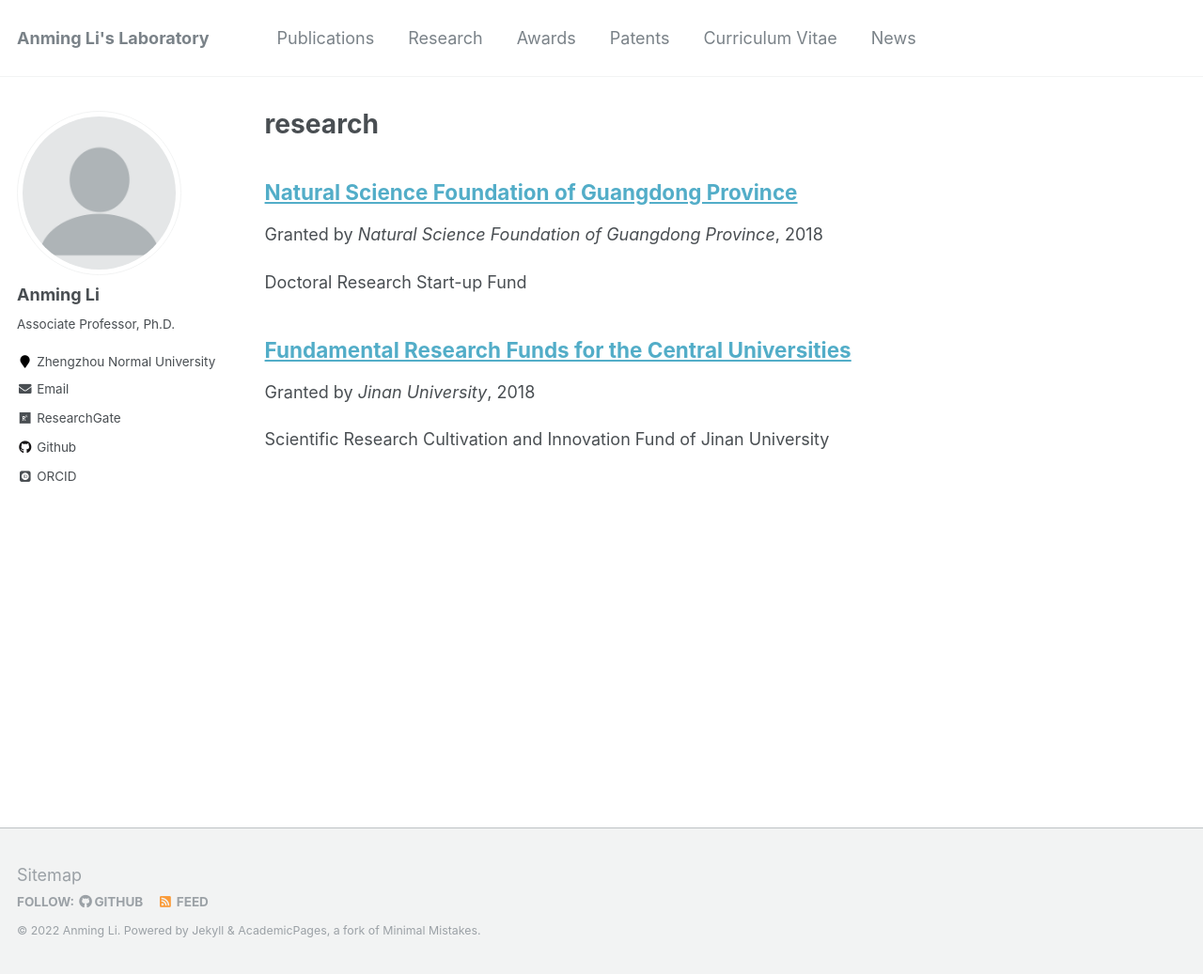
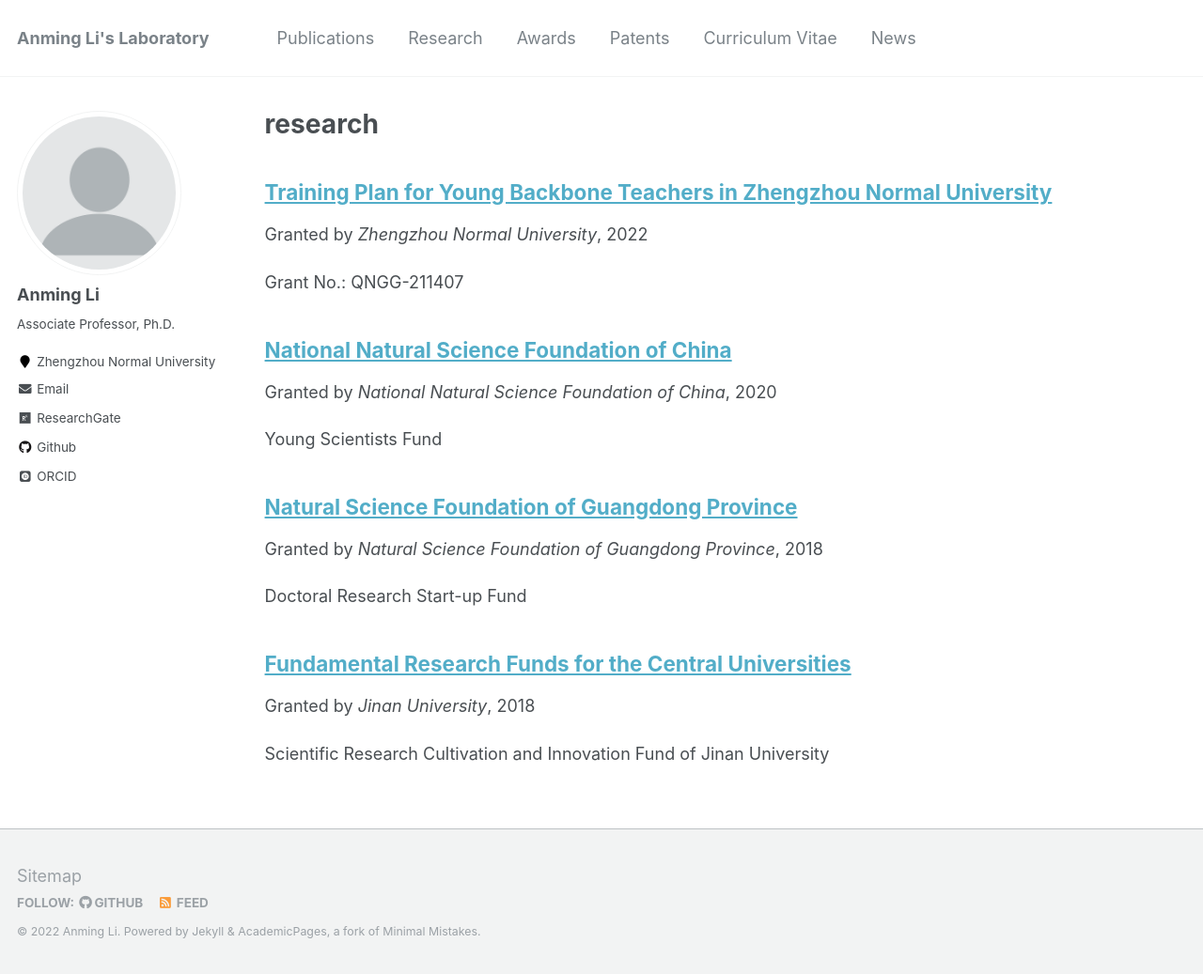
Before and after one commit to ucnclab/ucnclab.github.io, a Jekyll site: the page built from _pages/research.md, in a window 1280 px wide and 1037 px high. Shown: the whole window at 94% size. Built offline with Jekyll 4.4.1, drawn with Linux system fonts in a browser that asks for light colours; some web fonts are replaced.

Commit message:
Add files via upload

```diff
--- /dev/null
+++ b/_research/2020-01-01-research3.md
@@ -0,0 +1,17 @@
+---
+title: "National Natural Science Foundation of China"
+collection: research
+type: "Research"
+permalink: /research/2020-01-01-research3
+organization: "National Natural Science Foundation of China"
+date: 2020-01-01
+location: "Beijing, China"
+---
+
+Young Scientists Fund
+
+Co-doping strategy for lanthanide luminescence enhancement and luminescent thermometric properties of nanocrystals
+
+Grant No.: 61905094
+
+Start/End date: 2020-01-01 → 2022-12-31
--- /dev/null
+++ b/_research/2022-01-01-research4.md
@@ -0,0 +1,13 @@
+---
+title: "Training Plan for Young Backbone Teachers in Zhengzhou Normal University"
+collection: research
+type: "Research"
+permalink: /research/2022-01-01-research4
+organization: "Zhengzhou Normal University"
+date: 2022-01-01
+location: "Zhengzhou, China"
+---
+
+Grant No.: QNGG-211407
+
+Start/End date: 2022-01-01 → 2023-12-31
```
Also changed, not shown: _research/2018-05-01-research2.md (+1 -1 lines).
